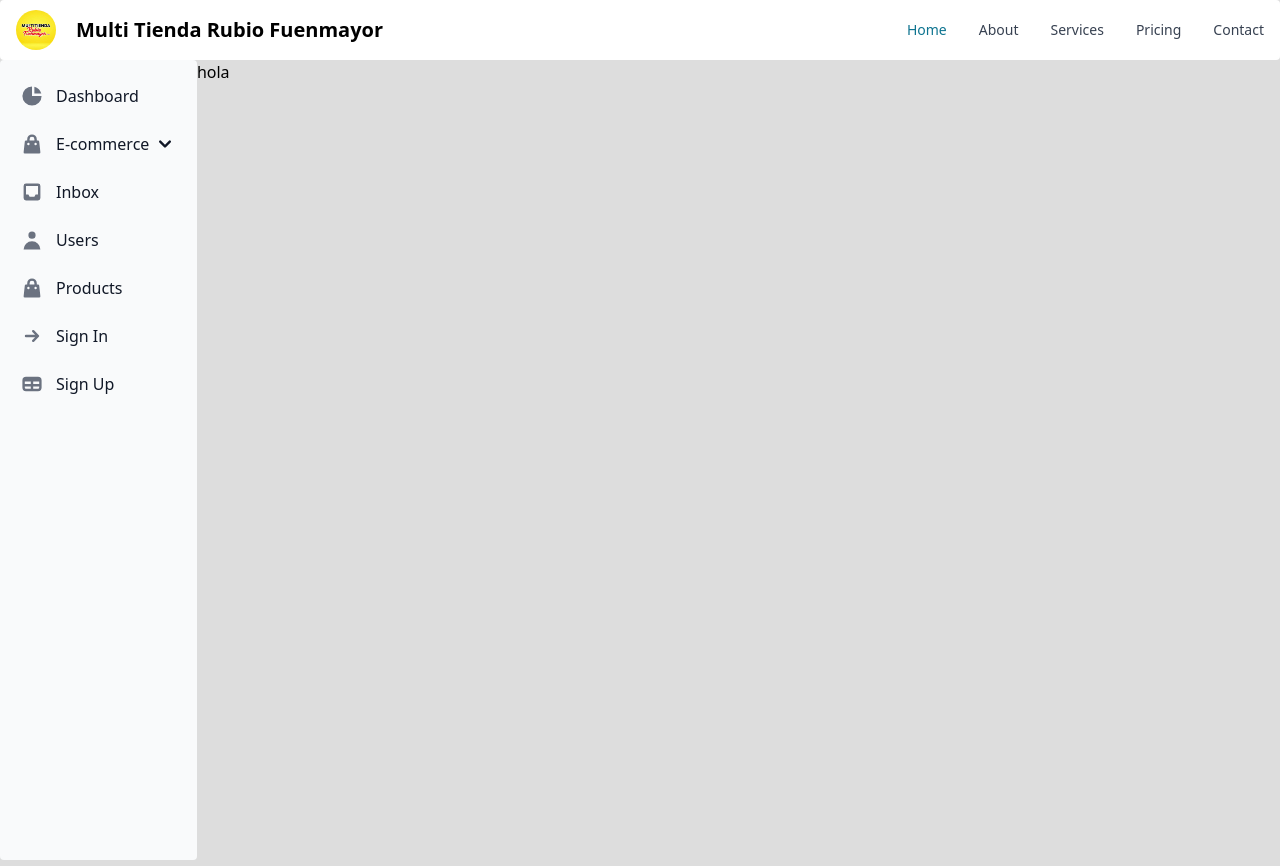
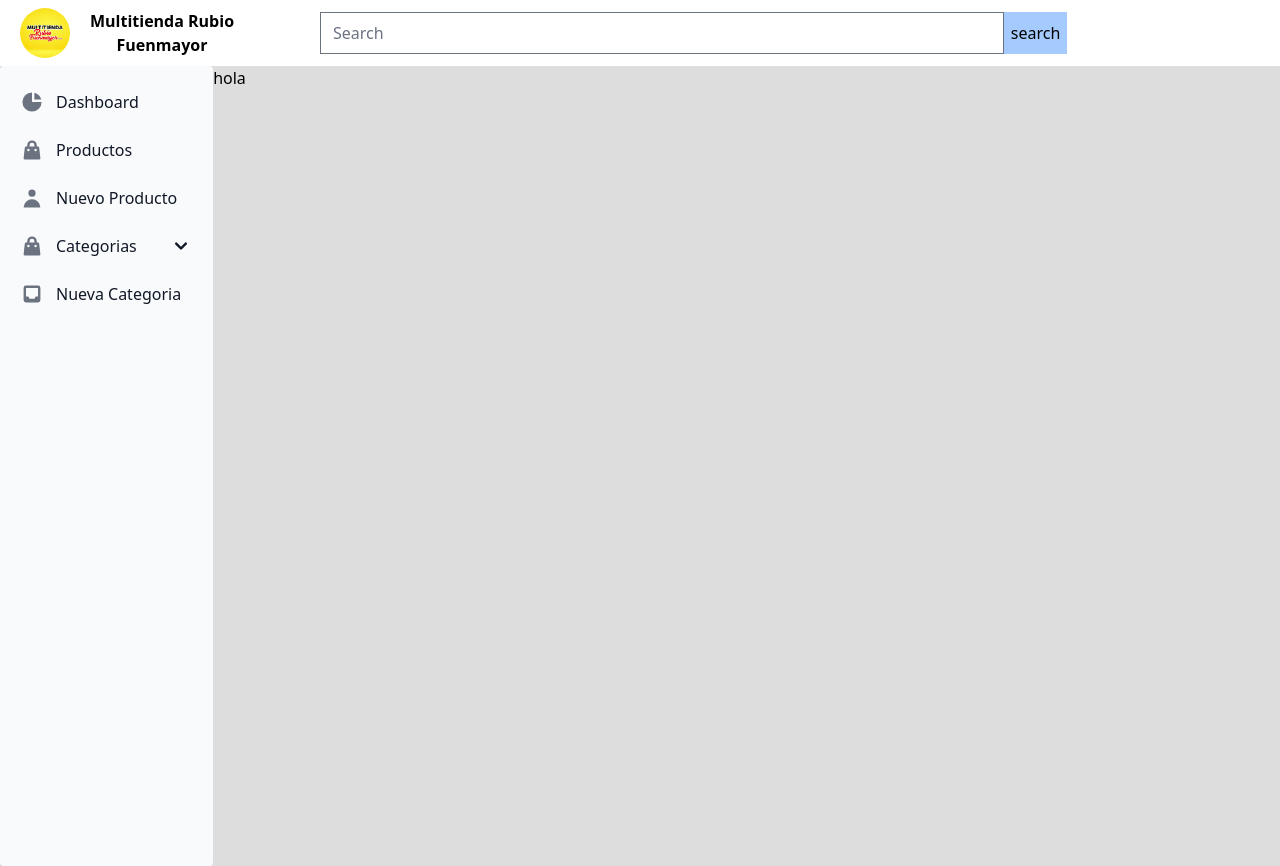
Before and after one commit to eurorondon/ecommers-fuenmayor-dashboard, a Next.js app: page / in a window 1280 px wide. Built offline with nearby package versions, Linux system fonts and the light colour scheme.

Commit message:
add side bar responsive  v2

```diff
--- a/src/app/components/DrawerMenu.js
+++ b/src/app/components/DrawerMenu.js
@@ -11,6 +11,7 @@ import {
   HiUser,
 } from "react-icons/hi";
 import { MdOutlineMenu } from "react-icons/md";
+import SideBarComponent from "./SideBarComponent";
 
 function DrawerMenu() {
   const [mostrarMenu, setMostrarMenu] = useState(false);
@@ -22,7 +23,7 @@ function DrawerMenu() {
   return (
     <div className="sticky top-0 z-10 lg:hidden ">
       {/* <FlowNavbar /> */}
-      <div className=" bg-slate-200 flex justify-between items-center py-2 px-3 my-0">
+      <div className=" bg-white flex justify-between items-center py-2 px-3 my-0">
         <button
           className="border bg-white border-l-2 rounded-md p-1 "
           onClick={toggleMenu}
@@ -34,44 +35,12 @@ function DrawerMenu() {
 
         <div
           className={` absolute
-           top-12 left-0 ${
+           top-0 left-0 ${
              mostrarMenu ? "translate-x-0" : "-translate-x-full"
            } transition-transform duration-300 z-10`}
         >
           <div className="h-screen z-50 ">
-            <Sidebar aria-label="Sidebar with multi-level dropdown example">
-              <Sidebar.Items>
-                <Sidebar.ItemGroup>
-                  <Sidebar.Item href="#" icon={HiOutlineChartPie}>
-                    Dashboard
-                  </Sidebar.Item>
-                  <Sidebar.Collapse
-                    icon={HiOutlineShoppingBag}
-                    label="E-commerce"
-                  >
-                    <Sidebar.Item href="#">Products</Sidebar.Item>
-                    <Sidebar.Item href="#">Sales</Sidebar.Item>
-                    <Sidebar.Item href="#">Refunds</Sidebar.Item>
-                    <Sidebar.Item href="#">Shipping</Sidebar.Item>
-                  </Sidebar.Collapse>
-                  <Sidebar.Item href="#" icon={HiInbox}>
-                    Inbox
-                  </Sidebar.Item>
-                  <Sidebar.Item href="#" icon={HiUser}>
-                    Users
-                  </Sidebar.Item>
-                  <Sidebar.Item href="#" icon={HiShoppingBag}>
-                    Products
-                  </Sidebar.Item>
-                  <Sidebar.Item href="#" icon={HiArrowSmRight}>
-                    Sign In
-                  </Sidebar.Item>
-                  <Sidebar.Item href="#" icon={HiTable}>
-                    Sign Up
-                  </Sidebar.Item>
-                </Sidebar.ItemGroup>
-              </Sidebar.Items>
-            </Sidebar>
+            <SideBarComponent toggleMenu={toggleMenu} />
           </div>
         </div>
       </div>
--- a/src/app/components/FlowNavbar.js
+++ b/src/app/components/FlowNavbar.js
@@ -6,33 +6,37 @@ import React from "react";
 
 function FlowNavbar() {
   return (
-    <div>
-      <Navbar fluid rounded>
-        <Navbar.Brand as={Link} href="/">
+    <div className=" bg-white  ">
+      <div className="flex flex-row items-center">
+        <div className=" basis-3/12 ps-5 flex items-center p-2">
           <Image
-            width={40}
-            height={400}
-            src="/images/logo.jpg"
-            className=" rounded-full"
-            alt="Fuenmayor"
+            src={"/images/logo.jpg"}
+            width={50}
+            height={50}
+            alt="Multitienda"
+            className="rounded-full"
           />
-          <span className=" ms-5  font-bold self-center whitespace-nowrap text-xl  dark:text-white">
-            Multi Tienda Rubio Fuenmayor
+          <span className="text-center ms-5 font-bold">
+            Multitienda Rubio <br /> Fuenmayor
           </span>
-        </Navbar.Brand>
-        <Navbar.Toggle />
-        <Navbar.Collapse>
-          <Navbar.Link href="#" active>
-            Home
-          </Navbar.Link>
-          <Navbar.Link as={Link} href="#">
-            About
-          </Navbar.Link>
-          <Navbar.Link href="#">Services</Navbar.Link>
-          <Navbar.Link href="#">Pricing</Navbar.Link>
-          <Navbar.Link href="#">Contact</Navbar.Link>
-        </Navbar.Collapse>
-      </Navbar>
+        </div>
+
+        <div className="bg-blue-300 basis-7/12 ">
+          <form className="input-group " onSubmit={console.log("first")}>
+            <input
+              type="search"
+              className="form-control rounded-left search w-11/12 "
+              placeholder="Search"
+
+              // onChange={(e) => setSearchInput(e.target.value)}
+            />
+            <button type="submit" className="search-button w-1/12">
+              search
+            </button>
+          </form>
+        </div>
+        <div className="basis-2/12 bg-green-400"></div>
+      </div>
     </div>
   );
 }
--- /dev/null
+++ b/src/app/components/SideBarComponent.js
@@ -0,0 +1,63 @@
+import { Sidebar } from "flowbite-react";
+import React from "react";
+import {
+  HiArrowSmRight,
+  HiChartPie,
+  HiInbox,
+  HiShoppingBag,
+  HiTable,
+  HiUser,
+} from "react-icons/hi";
+import { MdOutlineMenu } from "react-icons/md";
+
+function SideBarComponent({ toggleMenu }) {
+  return (
+    <Sidebar
+      aria-label="Sidebar with multi-level dropdown example"
+      className="w-full "
+    >
+      <div className=" lg:hidden   flex justify-end">
+        <button
+          className="border bg-white border-l-2 rounded-md p-1 "
+          onClick={toggleMenu}
+        >
+          <MdOutlineMenu size={30} />
+        </button>
+      </div>
+      <Sidebar.Items>
+        <Sidebar.ItemGroup>
+          <Sidebar.Item href="/" icon={HiChartPie}>
+            Dashboard
+          </Sidebar.Item>
+          <Sidebar.Item href="/productos" icon={HiShoppingBag}>
+            Productos
+          </Sidebar.Item>
+          <Sidebar.Item href="/add-product" icon={HiUser}>
+            Nuevo Producto
+          </Sidebar.Item>
+          <Sidebar.Collapse icon={HiShoppingBag} label="Categorias">
+            <Sidebar.Item href="#">Products</Sidebar.Item>
+            <Sidebar.Item href="#">Sales</Sidebar.Item>
+            <Sidebar.Item href="#">Refunds</Sidebar.Item>
+            <Sidebar.Item href="#">Shipping</Sidebar.Item>
+          </Sidebar.Collapse>
+          <Sidebar.Item href="/categories" icon={HiInbox}>
+            Nueva Categoria
+          </Sidebar.Item>
+          {/* <Sidebar.Item href="#" icon={HiUser}>
+            Nuevo Producto
+          </Sidebar.Item> */}
+
+          {/* <Sidebar.Item href="#" icon={HiArrowSmRight}>
+            Sign In
+          </Sidebar.Item> */}
+          {/* <Sidebar.Item href="#" icon={HiTable}>
+            Sign Up
+          </Sidebar.Item> */}
+        </Sidebar.ItemGroup>
+      </Sidebar.Items>
+    </Sidebar>
+  );
+}
+
+export default SideBarComponent;
--- a/src/app/components/Sidebar.js
+++ b/src/app/components/Sidebar.js
@@ -11,6 +11,7 @@ import {
   HiTable,
   HiUser,
 } from "react-icons/hi";
+import SideBarComponent from "./SideBarComponent";
 
 const SidebarUi = () => {
   const pathname = usePathname();
@@ -41,39 +42,7 @@ const SidebarUi = () => {
   return (
     <>
       <div className=" sticky top-12 text-white h-screen    ">
-        <Sidebar
-          aria-label="Sidebar with multi-level dropdown example"
-          className="w-full "
-        >
-          <Sidebar.Items>
-            <Sidebar.ItemGroup>
-              <Sidebar.Item href="#" icon={HiChartPie}>
-                Dashboard
-              </Sidebar.Item>
-              <Sidebar.Collapse icon={HiShoppingBag} label="E-commerce">
-                <Sidebar.Item href="#">Products</Sidebar.Item>
-                <Sidebar.Item href="#">Sales</Sidebar.Item>
-                <Sidebar.Item href="#">Refunds</Sidebar.Item>
-                <Sidebar.Item href="#">Shipping</Sidebar.Item>
-              </Sidebar.Collapse>
-              <Sidebar.Item href="#" icon={HiInbox}>
-                Inbox
-              </Sidebar.Item>
-              <Sidebar.Item href="#" icon={HiUser}>
-                Users
-              </Sidebar.Item>
-              <Sidebar.Item href="#" icon={HiShoppingBag}>
-                Products
-              </Sidebar.Item>
-              <Sidebar.Item href="#" icon={HiArrowSmRight}>
-                Sign In
-              </Sidebar.Item>
-              <Sidebar.Item href="#" icon={HiTable}>
-                Sign Up
-              </Sidebar.Item>
-            </Sidebar.ItemGroup>
-          </Sidebar.Items>
-        </Sidebar>
+        <SideBarComponent />
       </div>
     </>
   );
--- a/src/app/layout.js
+++ b/src/app/layout.js
@@ -2,9 +2,9 @@ import { Inter } from "next/font/google";
 import "./globals.css";
 import ReactQueryProvider from "./components/providers/ReactQueryProvider";
 import Product from "./components/Product";
-// import "bootstrap/dist/css/bootstrap.min.css";
 import SidebarUi from "./components/Sidebar";
 import FlowNavbar from "./components/FlowNavbar";
+import DrawerMenu from "./components/DrawerMenu";
 
 const inter = Inter({ subsets: ["latin"] });
 
@@ -18,6 +18,9 @@ export default function RootLayout({ children }) {
     <html lang="en">
       <body className="">
         <ReactQueryProvider>
+          <div className="lg:block">
+            <DrawerMenu />
+          </div>
           <div className="hidden lg:block sticky top-0 z-10">
             <FlowNavbar />
           </div>
--- a/src/app/page.js
+++ b/src/app/page.js
@@ -16,7 +16,6 @@ import DrawerMenu from "./components/DrawerMenu";
 const MenuHamburguesa = () => {
   return (
     <>
-      <DrawerMenu />
       <h1>hola</h1>
     </>
   );
--- a/src/app/productos/page.jsx
+++ b/src/app/productos/page.jsx
@@ -45,8 +45,7 @@ function Productos() {
 
   return (
     <>
-      <DrawerMenu />
-      <div className="  grid grid-cols-5 md:grid-cols-3 lg:grid-cols-5  p-10 ">
+      <div className="  grid grid-cols-5 md:grid-cols-4 lg:grid-cols-5  p-10 ">
         {productos &&
           productos.map((product) => (
             <div className="z-0" key={product.id}>
```
